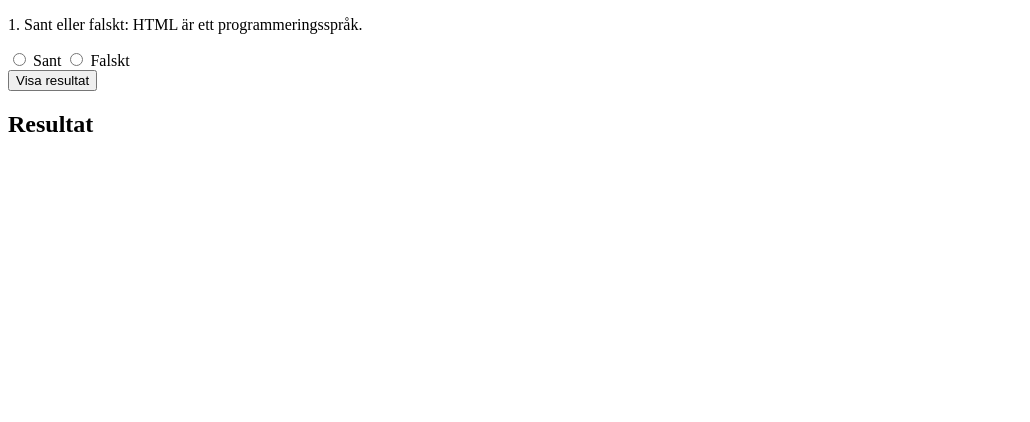
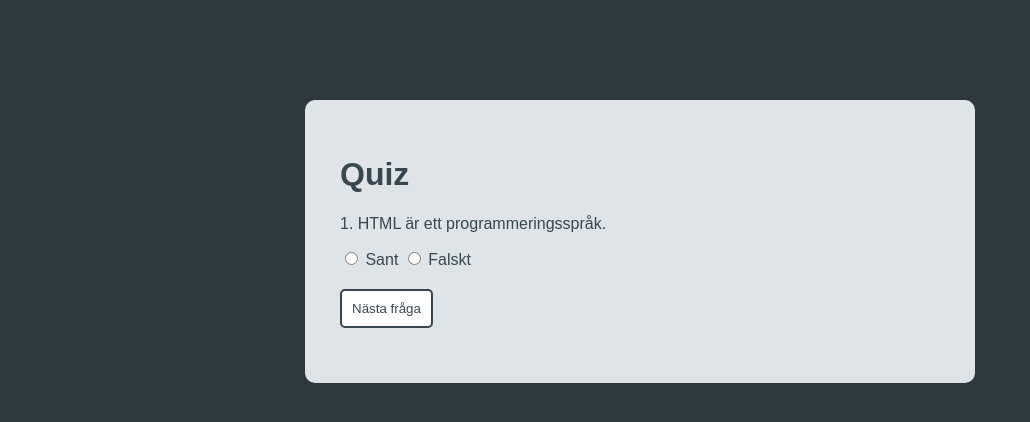
Before and after one commit to gabriella-broberg/quiz-project-js1, a plain HTML site: page index.html in a window 1280 px wide. Shown: the whole page, without its empty margins (0-1030 px from the left). Drawn offline with Linux system fonts and the light colour scheme.

Commit message:
Added questions in the JS

```diff
--- a/index.html
+++ b/index.html
@@ -3,42 +3,30 @@
 <head>
     <meta charset="UTF-8">
     <meta name="viewport" content="width=device-width, initial-scale=1.0">
+    <link rel="stylesheet" href="styles.css">
 
-    <title>Quiz</title>
+    <title>TEST Quiz Applikation</title>
 </head>
 <body>
-
-
-    <div id="quiz-container">
+    <div id="questions-container">
+        <h1>Quiz</h1>
         <!-- Frågeformulär -->
         <form id="quiz-form">
-            <!-- Fråga 1 -->
-            <div class="question">
-                <p>1. Sant eller falskt: HTML är ett programmeringsspråk.</p>
-                <label>
-                    <input type="radio" name="q1" value="true"> Sant
-                </label>
-                <label>
-                    <input type="radio" name="q1" value="false"> Falskt
-                </label>
-            </div>
+            <!-- Frågor kommer att läggas till här dynamiskt från JavaScript -->
 
-
-
-            <!-- Knapp för att visa resultat -->
-            <button type="button" onclick="showResult()">Visa resultat</button>
         </form>
 
-        <!-- Resultat -->
-        <div id="result-container" class="hidden">
+        <!-- Knapp för att visa resultat -->
+        <button id="next-button" type="button">Nästa fråga</button>
+
+        <!-- Resultatssektion -->
+        <div id="result-container" class="result-hidden">
             <h2>Resultat</h2>
             <p id="score"></p>
             <ul id="feedback-list"></ul>
         </div>
     </div>
 
-
-
-
+    <script src="quiz.js"></script>
 </body>
 </html>
--- a/quiz.js
+++ b/quiz.js
@@ -0,0 +1,149 @@
+//Frågor
+
+const questions = [
+
+    { question: "HTML är ett programmeringsspråk.",
+    type: "trueFalse",
+    answer: "false" },
+
+    { question: "Git används för versionshantering av kod.",
+    type: "trueFalse",
+    answer: "true" },
+
+    { question: "Vilket av följande är ett programmeringsspråk?",
+    type: "multipleChoice",
+    choices: ["HTML", "CSS", "JavaScript", "SQL"],
+    answer: "JavaScript" },
+
+    {
+        question: "Vilka av följande är operativsystem?",
+        type: "checkbox", //checkbox-frågorna räknas inte rätt i resultat, måste fixa det
+        choices: ["Windows", "Linux", "Chrome", "iOS"],
+        correctAnswers: ["Windows", "Linux", "iOS"]
+      },
+
+    { question: "CSS står för 'Central Style Sheet'.",
+    type: "trueFalse",
+    answer: "false" },
+
+    { question: "Vad är DOM i JavaScript?",
+    type: "multipleChoice",
+    choices: ["Document Object Model", "Data Output Management", "Digital Object Model", "Dynamic Output Method"],
+    answer: "Document Object Model" },
+
+    { question: "Vilket företag utvecklade JavaScript?",
+    type: "multipleChoice",
+    choices: ["Microsoft", "Netscape", "Oracle", "Google"],
+    answer: "Netscape" },
+
+    { question: "Vilken funktion används för att skriva ut text i JavaScript?",
+    type: "multipleChoice",
+    choices: ["console.log", "print", "write", "output"],
+    answer: "console.log" },
+
+    { question: "Vad gör kommandot 'git pull'?",
+    type: "multipleChoice",
+    choices: ["Hämtar och integrerar ändringar från ett fjärrarkiv", "Skapar en ny gren", "Skickar ändringar till det lokala arkivet", "Tar bort den nuvarande grenen"],
+    answer: "Hämtar och integrerar ändringar från ett fjärrarkiv" },
+
+    {
+        question: "Vilka av följande är frontend-ramverk eller bibliotek?", //checkbox-frågorna räknas inte rätt i resultat, måste fixa det
+        type: "checkbox", //checkbox-frågorna räknas inte rätt i resultat, måste fixa det
+        choices: ["React", "Express", "Vue", "Django"],
+        correctAnswers: ["React", "Vue"]
+      },
+
+];
+
+let currentQuestionIndex = 0;
+let userAnswers = [];
+let correctAnswers = 0;
+
+
+const quizContainer = document.getElementById("questions-container");
+const quizForm = document.getElementById("quiz-form");
+const nextButton = document.getElementById("next-button");
+
+// Visa första frågan när sidan laddas
+showQuestion();
+
+function showQuestion() {
+    const currentQuestion = questions[currentQuestionIndex];
+
+    if (currentQuestion) {
+        const questionElement = document.createElement("div");
+        questionElement.classList.add("question");
+
+        // Beroende på frågetyp, skapa olika HTML-struktur
+        if (currentQuestion.type === "trueFalse") {
+            questionElement.innerHTML = `
+                <p>${currentQuestionIndex + 1}. ${currentQuestion.question}</p>
+                <label>
+                    <input type="radio" name="q${currentQuestionIndex + 1}" value="true"> Sant
+                </label>
+                <label>
+                    <input type="radio" name="q${currentQuestionIndex + 1}" value="false"> Falskt
+                </label>
+            `;
+        } else if (currentQuestion.type === "multipleChoice") {
+            const choices = currentQuestion.choices.map(choice => `
+                <label>
+                    <input type="radio" name="q${currentQuestionIndex + 1}" value="${choice}"> ${choice}
+                </label>
+            `).join('');
+            questionElement.innerHTML = `
+                <p>${currentQuestionIndex + 1}. ${currentQuestion.question}</p>
+                ${choices}
+            `;
+        } else if (currentQuestion.type === "checkbox") {
+            const choices = currentQuestion.choices.map(choice => `
+                <label>
+                    <input type="checkbox" name="q${currentQuestionIndex + 1}" value="${choice}"> ${choice}
+                </label>
+            `).join('');
+            questionElement.innerHTML = `
+                <p>${currentQuestionIndex + 1}. ${currentQuestion.question}</p>
+                ${choices}
+            `;
+        }
+
+        // Ta bort tidigare frågeelement
+        const previousQuestionElement = document.querySelector(".question");
+        if (previousQuestionElement) {
+            quizForm.removeChild(previousQuestionElement);
+        }
+
+        // Lägg till det nya frågeelementet
+        quizForm.appendChild(questionElement);
+
+        if (currentQuestionIndex === questions.length - 1) {
+            nextButton.textContent = "Visa resultat";
+        }
+    } else {
+        showResult();
+    }
+}
+
+function nextQuestion() {
+    // Spara användarens svar innan du går till nästa fråga
+    const currentAnswer = document.querySelector(`input[name="q${currentQuestionIndex + 1}"]:checked`);
+
+    if (!currentAnswer) {
+        // If the user hasn't answered the current question, show an alert
+        alert("Du måste besvara frågan innan du kan gå vidare.");
+        return;
+    }
+
+    // Öka indexet för nästa fråga
+    currentQuestionIndex++;
+
+    // Visa nästa fråga
+    showQuestion();
+}
+
+
+
+
+
+// Lägg till lyssnare för Nästa fråga-knappen
+nextButton.addEventListener("click", nextQuestion);
--- /dev/null
+++ b/styles.css
@@ -0,0 +1,41 @@
+/* styles.css */
+.result-hidden {
+    display: none;
+}
+
+
+body {
+    font-family: 'Arial', sans-seriff;
+    background-color: #2f3a3f;
+    color: #37474F;
+}
+
+
+#questions-container {
+    background-color: #DEE4E7;
+    width: 90%;
+    max-width: 600px;
+    margin: 100px auto 0;
+    border-radius: 10px;
+    padding: 35px;
+    box-shadow: 0 0 10px rgba(0, 0, 0, 0.1);
+}
+
+
+
+#next-button {
+    background: #fff;
+    color: #37474F;
+    border: 2px solid;
+    margin: 20px 0;
+    padding: 10px;
+    border-radius: 5px;
+    cursor: pointer;
+    transition: all 0.3s;
+
+}
+
+#next-button:hover {
+    background-color: #37474F;
+    color: white;
+}
```
